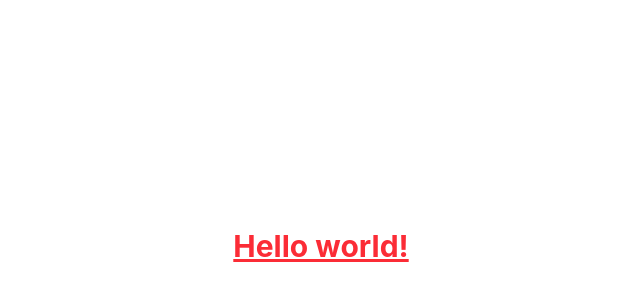
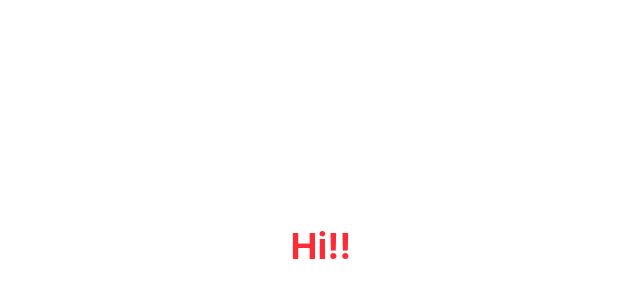
Before and after one commit to thanakittt/react-project, a React (Vite) app: page / in a window 1280 px wide. Shown: the part 154-454 px from the top of the page, without its empty margins (319-959 px from the left). Built offline with nearby package versions, Linux system fonts and the light colour scheme.

Commit message:
feat: เปลี่ยนข้อความ

```diff
--- a/src/App.tsx
+++ b/src/App.tsx
@@ -1,8 +1,8 @@
 export default function App() {
   return (
     <div className="flex justify-center items-center h-screen">
-      <h1 className="text-3xl font-bold underline text-red-500">
-        Hello world!
+      <h1 className="text-4xl font-bold  text-red-500">
+        Hi!!
       </h1>
     </div>
   );
```
